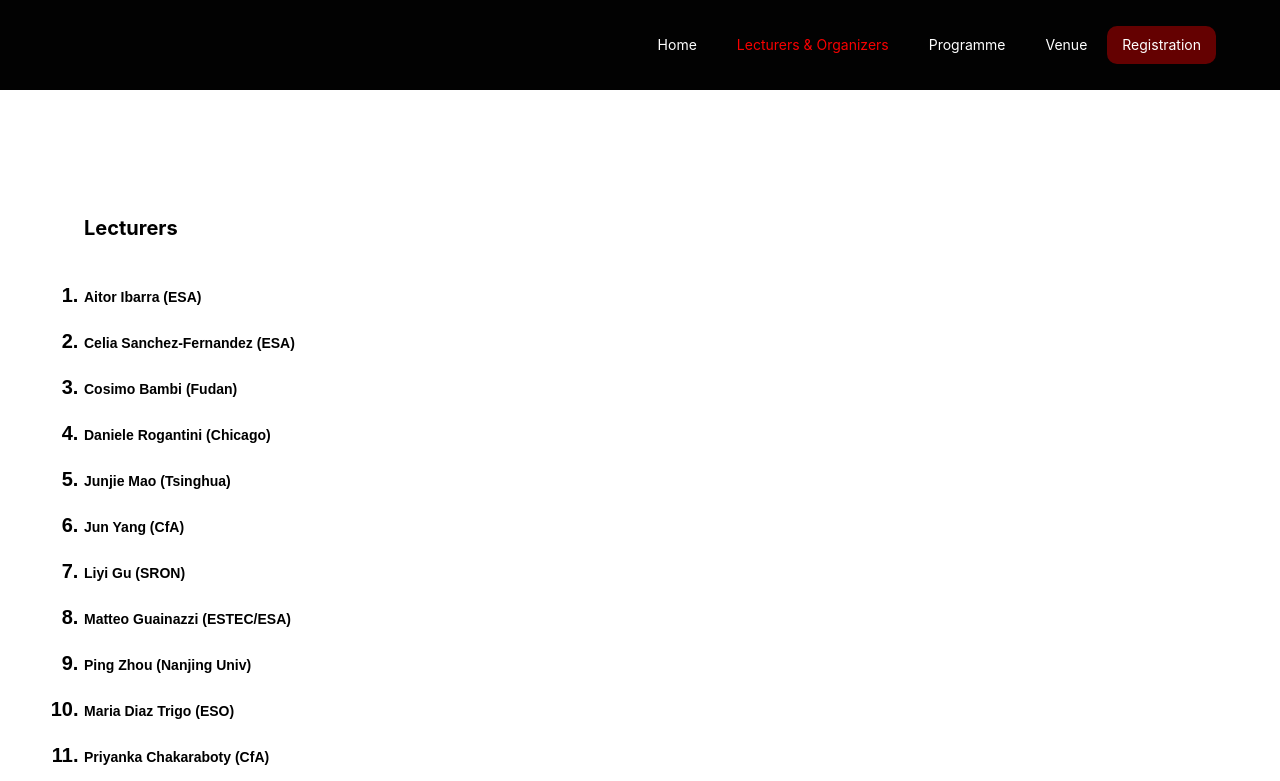
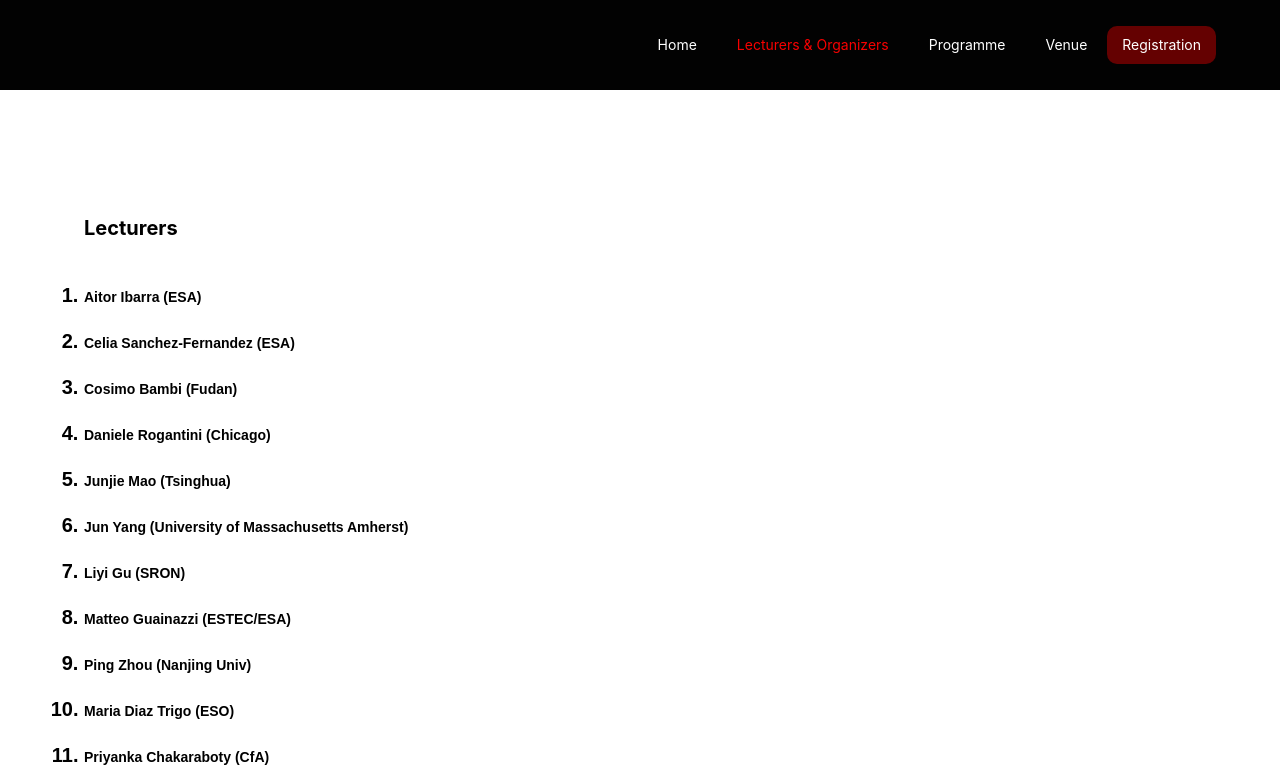
Before and after one commit to xrayspectroscopy2024/Xray, a plain HTML site: page organizers-and-sponsors.html in a window 1280 px wide. Shown: the top 781 px of the page. Drawn offline with nearby package versions, Linux system fonts and the light colour scheme; a script that the page names is missing.

Commit message:
Update organizers-and-sponsors.html

```diff
--- a/organizers-and-sponsors.html
+++ b/organizers-and-sponsors.html
@@ -73,7 +73,7 @@
                 <h4 class="h4">Junjie Mao (Tsinghua)</h4>
               </li>
               <li class="list-item _2">
-                <h4 class="h4">Jun Yang (CfA)</h4>
+                <h4 class="h4">Jun Yang (University of Massachusetts Amherst)</h4>
               </li>
               <li class="list-item _2">
                 <h4 class="h4">Liyi Gu (SRON)</h4>
```
